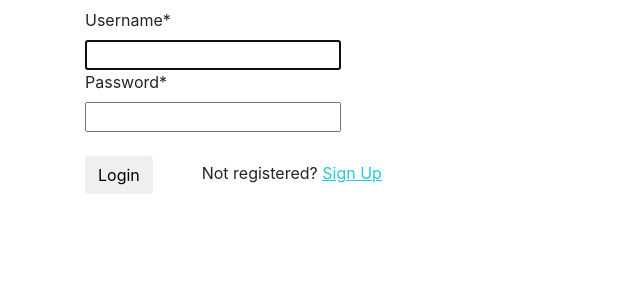
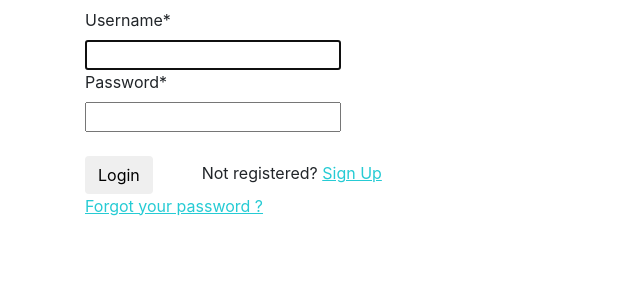
Before and after one commit to efyudi/blogapplication, a Django app: page /user/login/ in a window 1280 px wide. Shown: the part 173-473 px from the top of the page, without its empty margins (0-640 px from the left). Run offline with Django 3.2, Linux system fonts and the light colour scheme; some libraries are stand-ins or nearby versions.

Commit message:
Forgot Password Button Added

```diff
--- a/users/templates/users/user_login.html
+++ b/users/templates/users/user_login.html
@@ -14,6 +14,8 @@
         <fieldset class="form_btns mt-4">
             <button class="btn login_btn" type="submit">Login</button>
             <label class="user_guide">Not registered? <a class="register_link" href="{% url 'user_register' %}">Sign Up</a></label>
+            <br>
+            <a class="register_link" href="{% url 'password_reset' %}">Forgot your password ?</a>
         </fieldset>
     </form>
 {% endblock %}
```
